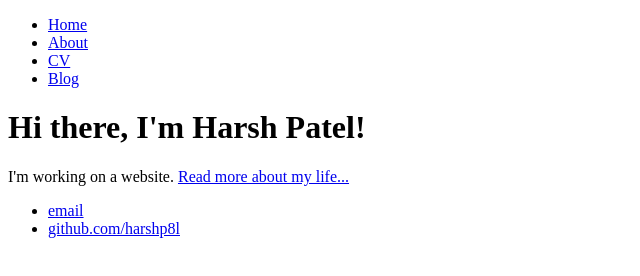
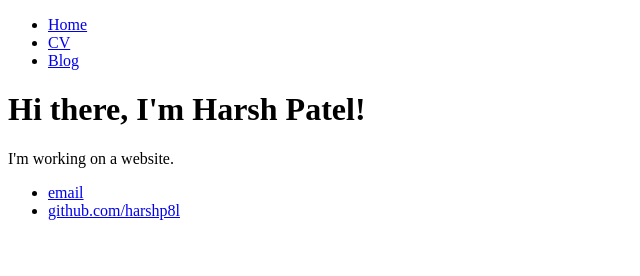
Before and after one commit to harshp8l/harshp8l.github.io, a plain HTML site: page index.html in a window 1280 px wide. Shown: the whole page, without its empty margins (0-640 px from the left). Drawn offline with Linux system fonts and the light colour scheme.

Commit message:
cleaned up index.html

```diff
--- a/index.html
+++ b/index.html
@@ -7,7 +7,6 @@
 		<nav>
     		<ul>
         		<li><a href="/">Home</a></li>
-	        	<li><a href="/about">About</a></li>
         		<li><a href="/cv">CV</a></li>
         		<li><a href="/blog">Blog</a></li>
     		</ul>
@@ -15,14 +14,14 @@
 		<div class="container">
     		<div class="blurb">
         		<h1>Hi there, I'm Harsh Patel!</h1>
-				<p>I'm working on a website. <a href="/about">Read more about my life...</a></p>
+				<p>I'm working on a website.</p>
     		</div><!-- /.blurb -->
 		</div><!-- /.container -->
 		<footer>
     		<ul>
         		<li><a href="mailto:harshpatel081296@gmail.com">email</a></li>
         		<li><a href="https://github.com/harshp8l">github.com/harshp8l</a></li>
-			</ul>
+		</ul>
 		</footer>
 	</body>
 </html>
```
